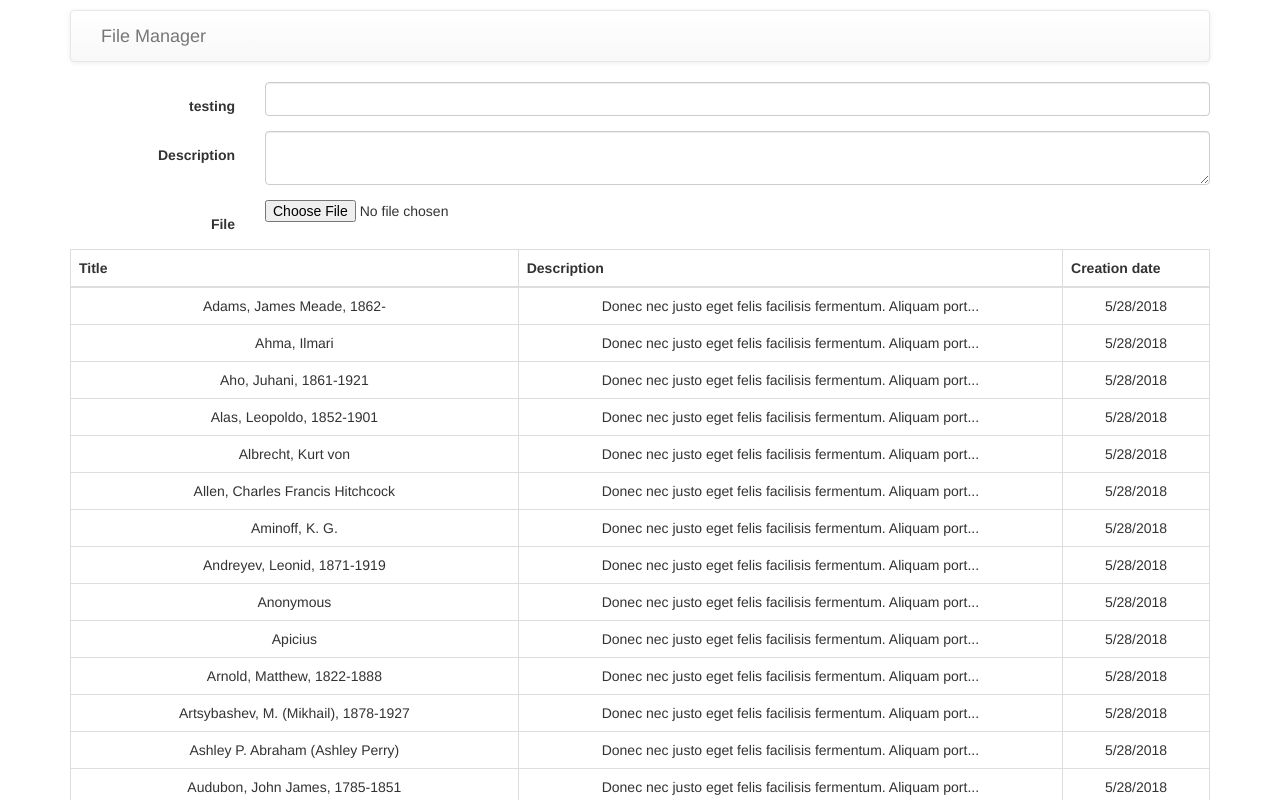
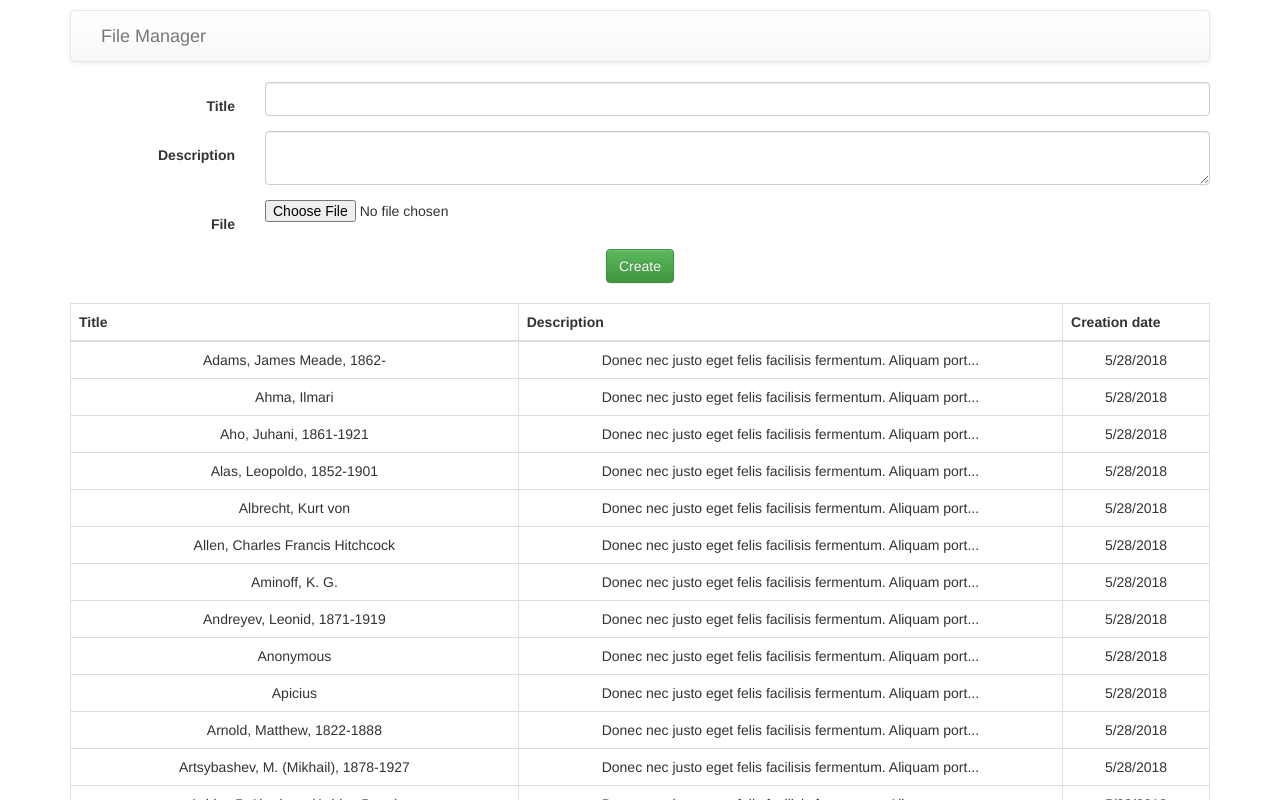
Before and after one commit to pablonvz/spring-reactjs-showcase, a React (Create React App) app in the folder frontend/: page / in a window 1280 px wide. Shown: the top 800 px of the page. Built offline with nearby package versions, Linux system fonts and the light colour scheme.

Commit message:
Add submit button

```diff
--- a/frontend/public/index.html
+++ b/frontend/public/index.html
@@ -19,7 +19,10 @@
       work correctly both with client-side routing and a non-root public URL.
       Learn how to configure a non-root public URL by running `npm run build`.
     -->
-    <title>React App</title>
+
+    <link rel="stylesheet" href="https://maxcdn.bootstrapcdn.com/bootstrap/3.3.7/css/bootstrap.min.css" integrity="sha384-BVYiiSIFeK1dGmJRAkycuHAHRg32OmUcww7on3RYdg4Va+PmSTsz/K68vbdEjh4u" crossorigin="anonymous">
+    <link rel="stylesheet" href="https://maxcdn.bootstrapcdn.com/bootstrap/3.3.7/css/bootstrap-theme.min.css" integrity="sha384-rHyoN1iRsVXV4nD0JutlnGaslCJuC7uwjduW9SVrLvRYooPp2bWYgmgJQIXwl/Sp" crossorigin="anonymous">
+    <title>File Manager App</title>
   </head>
   <body>
     <noscript>
--- a/frontend/src/FileManager/FileForm.js
+++ b/frontend/src/FileManager/FileForm.js
@@ -5,7 +5,8 @@ import {
     FormControl,
     ControlLabel,
     HelpBlock,
-    Col
+    Col,
+    Button
 } from 'react-bootstrap';
 
 
@@ -23,14 +24,25 @@ const formGroup = ({label, formControl, help, ...props}) => (
 
 class FileForm extends React.Component {
     render() {
+        const { onSubmit } = this.props;
         return (
             <Form horizontal>
-                {formGroup({ label: "testing" })}
+                {formGroup({ label: "Title" })}
                 {formGroup({ label: "Description", componentClass: "textarea" })}
                 {formGroup({ label: "File", type: "file" })}
+                <Col className="text-center">
+                    <Button type="submit" onClick={onSubmit} bsStyle="success">Create</Button>
+                </Col>
             </Form>
         );
     }
 }
 
+FileForm.defaultProps = {
+    onSubmit: ev => {
+        ev.preventDefault();
+        console.error("default implementation of FileForm.onSubmit");
+    }
+}
+
 export default FileForm;
--- a/frontend/src/FileManager/FileManager.js
+++ b/frontend/src/FileManager/FileManager.js
@@ -21,6 +21,7 @@ export default class FileManager extends React.Component {
                 </Navbar>
 
                 <FileForm />
+                <br />
                 <FileTable />
             </div>
         );
--- a/frontend/src/index.js
+++ b/frontend/src/index.js
@@ -1,6 +1,3 @@
-import 'bootstrap/dist/css/bootstrap.css';
-import 'bootstrap/dist/css/bootstrap-theme.css';
-
 import React from 'react';
 import ReactDOM from 'react-dom';
 import './index.css';
```
Also changed, not shown: 1 other file (tests, documents, lock files or other folders).
